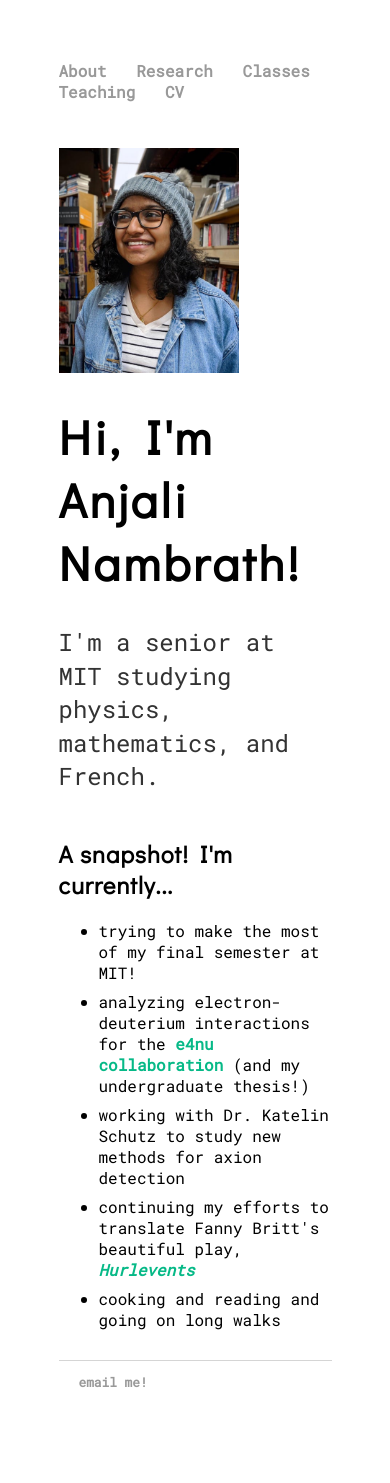
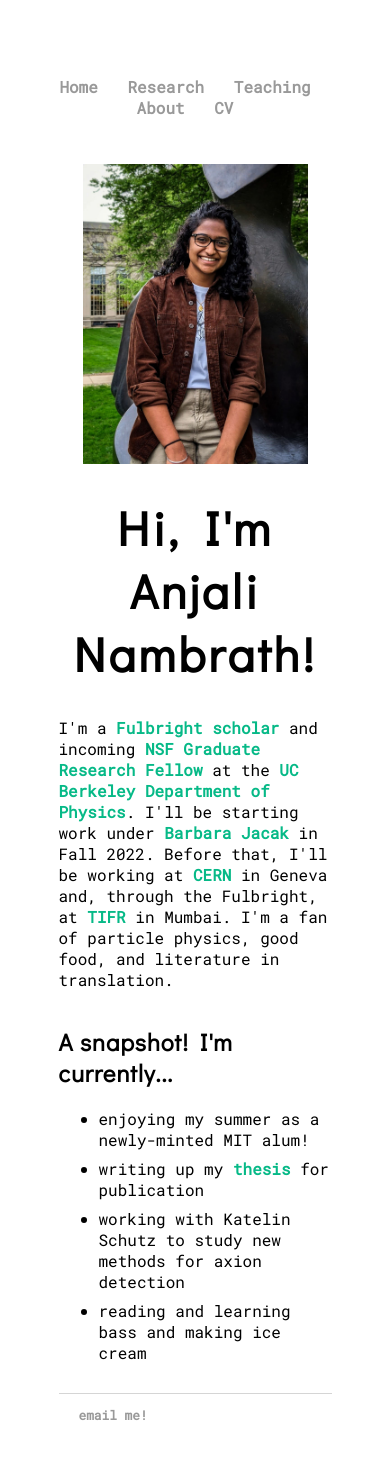
Before and after one commit to nambrath/nambrath.github.io, a Jekyll site: the page built from index.html, in a window 390 px wide. Built offline with Jekyll 4.4.1, drawn with Linux system fonts in a browser that asks for light colours; before the commit the page ends 1450 px from its top, so only the background shows below that.

Commit message:
big updates, lots of em

```diff
--- a/_layouts/default.html
+++ b/_layouts/default.html
@@ -18,13 +18,13 @@
 		</script>
 	</head>
 	<body>
-		<nav>
+		<nav class='navbar'>
     		<ul>
-        		<li><a href="/" class='nav' >About</a></li>
-	        	<li><a href="/research/" class='nav'>Research</a>
-				<li><a href="/classes/" class='nav'>Classes</a></li>
-	        	<li><a href="/teaching/" class='nav'>Teaching</a>
-					<li><a href="/stuff/CV.pdf" class='nav'>CV</a></li>
+				<li><a href="/" class='nav' >Home</a></li>
+	        	<li><a href="/research/" class='nav'>Research</a></li>
+				<li><a href="/teaching/" class='nav'>Teaching</a></li>
+				<li><a href="/about/" class='nav'>About</a></li>
+				<li><a href="/stuff/CV.pdf" target="_blank" class='nav'>CV</a></li>
     		</ul>
 		</nav>
 		<div class="container">
@@ -32,7 +32,7 @@
 		</div><!-- /.container -->
 		<footer>
     		<ul>
-        		<li><a href="mailto:anjali@mit.edu" style="color:#999">email me!</a></li>
+        		<li><a href="mailto:nambrath@berkeley.edu" style="color:#999">email me!</a></li>
 			</ul>
 		</footer>
 	</body>
--- a/css/main.css
+++ b/css/main.css
@@ -55,13 +55,60 @@ ul li {
     margin: 10px 30px 10px 0;
     float: left;
 }
-@media screen and (max-width: 800px) {
+.img-row {
+  display: flex;
+  justify-content: center;
+  align-items: center;
+  flex-direction: row;
+  padding-right: 10%;
+}
+#flowers {
+  max-width: 100%;
+  vertical-align: middle;
+  margin: 15px 10px 10px 0;
+  float: left;
+}
+#photog {
+  max-width: 100%;
+  vertical-align: middle;
+  margin: 15px 0px 10px 10px;
+  float: right;
+}
+@media screen and (max-width: 900px) {
   .img-text{
-    align-items: baseline;
+    align-items: center;
     flex-direction: column;
+  }
+  .img-row {
+    display: flex;
+    justify-content: center;
+    align-items: center;
+    flex-direction: column;
+    padding-right: 0;
+  }
+  .title {
+    text-align: center;
+  }
+  .navbar{
+    justify-content: center;
+    display: flex;
+    text-align: center;
+    align-items: center;
   }
   #myface {
     margin: 30px 0 0 0;
+  }
+  #flowers {
+    width: 300px;
+    margin: 10px 0 10px 0;
+  }
+  #photog {
+    width: 300px;
+    height: auto;
+    margin: 0 0 10px 0;
+  }
+  .caption {
+    padding-left: 10%;
   }
 }
 .para {
@@ -83,7 +130,13 @@ ul li {
 .loc {
 	color: #666;
 }
-
+.caption {
+  color: #666;
+  font-size: 0.75em;
+  text-align: center;
+  padding-right: 10%;
+  margin-bottom: 20px;
+}
 .rule {
 	margin: 50px 0 50px 0;
 	color: #ddd;
--- a/index.html
+++ b/index.html
@@ -4,22 +4,22 @@ title: Anjali Nambrath
 ---
 <div class="blurb">
 	<div class="img-text">
-		<img src="stuff/me.jpeg" id="myface" width="180">
+		<img src="stuff/me.jpg" id="myface" width="225">
 		<div>
 			<h1 class="title">Hi, I'm Anjali Nambrath!</h1>
-			<p class="sub">I'm a senior at MIT studying physics, mathematics, and French.</p>
+			<p>
+				I'm a <a href="https://cies.org/" target="_blank">Fulbright scholar</a> and incoming <a href="https://www.nsfgrfp.org/" target="_blank">NSF Graduate Research Fellow</a> at the <a href="https://physics.berkeley.edu/" target="_blank">UC Berkeley Department of Physics</a>. I'll be starting work under <a href="https://physics.berkeley.edu/people/faculty/barbara-jacak" target="_blank">Barbara Jacak</a> in Fall 2022. Before that, I'll be working at <a href="https://home.cern/" target="_blank">CERN</a> in Geneva and, through the Fulbright, at <a href="https://www.tifr.res.in/" target="_blank">TIFR</a> in Mumbai. I'm a fan of particle physics, good food, and literature in translation.
+			</p>
 		</div>
 	</div>
-
 
 	<h2> A snapshot! I'm currently... </h2>
 	<div class="snapshot">
 		<ul>
-			<li> trying to make the most of my final semester at MIT! </li>
-			<li> analyzing electron-deuterium interactions for the <a href='https://www.hen-lab.com/research-neutrino'>e4nu collaboration</a> (and my undergraduate thesis!)</li>
-			<li> working with Dr. Katelin Schutz to study new methods for axion detection </li>
-			<li> continuing my efforts to translate Fanny Britt's beautiful play, <a href="https://www.denise-pelletier.qc.ca/pieces/hurlevents/"><em>Hurlevents</em></a> </li>
-			<li> cooking and reading and going on long walks</li>
+			<li> enjoying my summer as a newly-minted MIT alum! </li>
+			<li> writing up my <a href='stuff/thesis.pdf' target="_blank">thesis</a> for publication</li>
+			<li> working with Katelin Schutz to study new methods for axion detection </li>
+			<li> reading and learning bass and making ice cream</li>
 		</ul>
 	</div>
 </div>
--- a/research/index.html
+++ b/research/index.html
@@ -3,8 +3,8 @@ layout: default
 title: Research
 ---
 <div class="blurb">
-	<h1>Research</h1>
-	<p class="sub">Here are some of the projects I've worked on.</p>
+	<h1 class="title">Research</h1>
+	<p class="sub">Here are some projects I've worked on.</p>
 
 	<h2> Axion gegenschein </h2>
 	<div class="snapshot">
--- a/teaching/index.html
+++ b/teaching/index.html
@@ -3,7 +3,7 @@ layout: default
 title: Teaching
 ---
 <div class="blurb">
-	<h1>Teaching</h1>
+	<h1 class="title">Teaching</h1>
 	<p class="sub">I like to teach! Here are some classes I've developed and run. </p>
 	<p class="para">
 		<ul>
```
Also changed, not shown: other parts of _layouts/default.html (+13 -0 lines), about/index.html (added, +24 -0 lines), Gemfile.lock, about/flowers.jpeg (added), about/photog.jpeg (added), stuff/me.jpeg (deleted), stuff/me.jpg (added), 4 other files.
